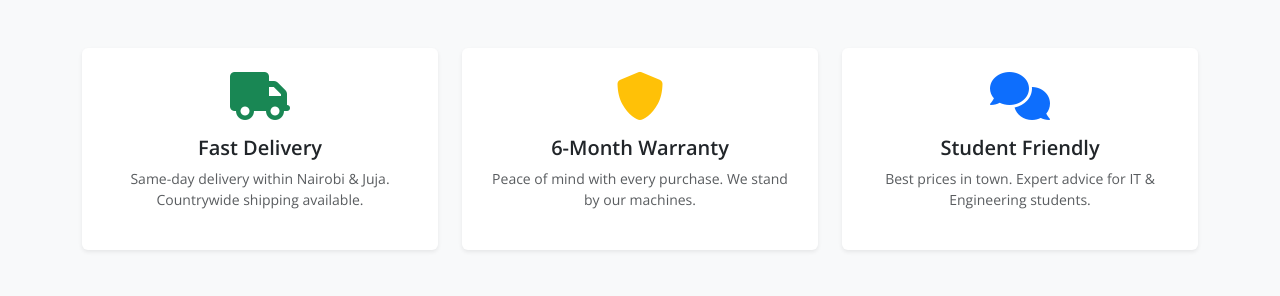
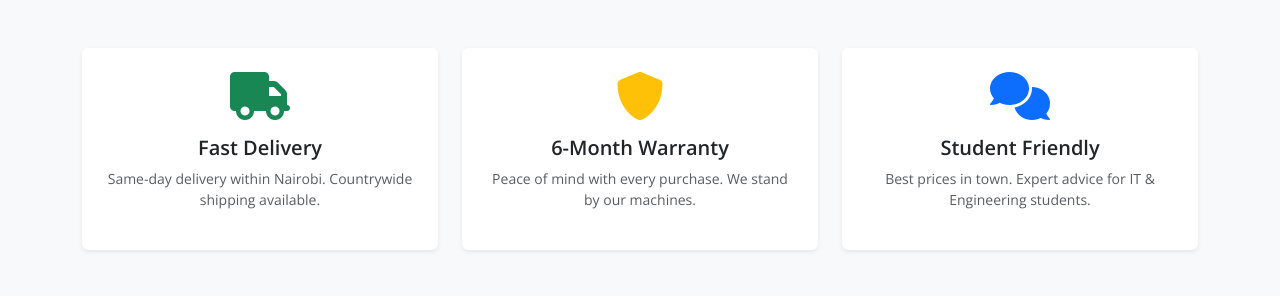
Before and after one commit to kelvin-keter/laptop-place-v2, a Django app: page / in a window 1280 px wide. Shown: the part 657-953 px from the top of the page. Run offline with Django 5.2, Linux system fonts and the light colour scheme; data that the repository does not hold is empty.

Commit message:
Update delivery locations to Nairobi and Countrywide only

```diff
--- a/core/templates/core/index.html
+++ b/core/templates/core/index.html
@@ -51,7 +51,7 @@
                 <div class="container">
                     <h1 class="display-4 fw-bold" style="font-family: 'Montserrat';">Student Friendly Prices</h1>
                     <p class="lead mb-4 mx-auto" style="max-width: 600px;">
-                        Affordable, reliable laptops for assignments and research. Get the best deals in Juja.
+                        Affordable, reliable laptops for assignments and research. Get the best deals in Nairobi.
                     </p>
                     <a href="{% url 'index' %}?max_price=30000" class="btn btn-gold btn-lg shadow-lg">
                         See Budget Deals
@@ -78,7 +78,7 @@
             <div class="p-4 bg-white rounded shadow-sm h-100">
                 <i class="fas fa-truck fa-3x text-success mb-3"></i>
                 <h5 class="fw-bold">Fast Delivery</h5>
-                <p class="text-muted small">Same-day delivery within Nairobi & Juja. Countrywide shipping available.</p>
+                <p class="text-muted small">Same-day delivery within Nairobi. Countrywide shipping available.</p>
             </div>
         </div>
         <div class="col-md-4">
```
